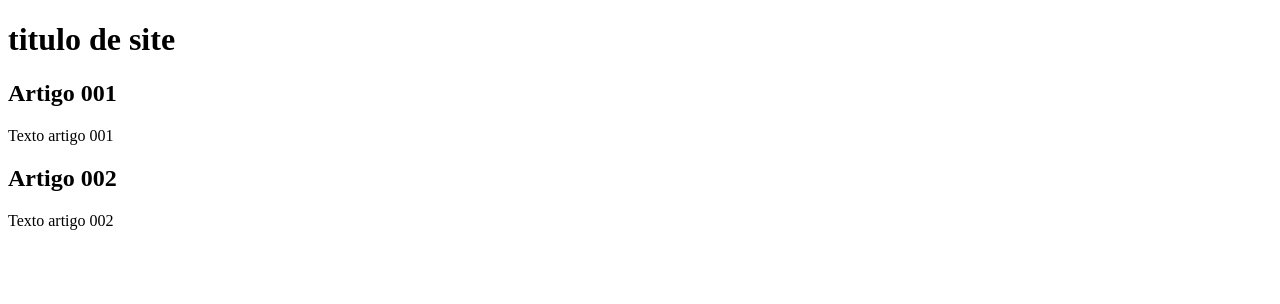
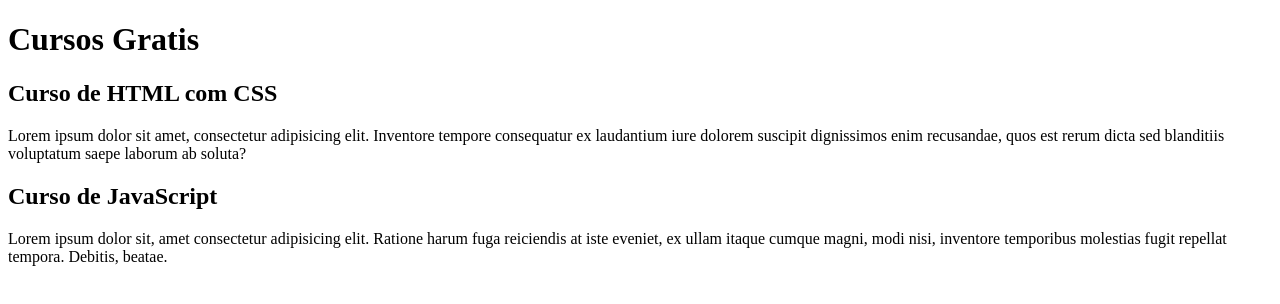
Before and after one commit to RodrigoCarnevali/projeto-site01, a plain HTML site: page index.html in a window 1280 px wide. Drawn offline with Linux system fonts and the light colour scheme.

Commit message:
Comecei a escrever conteudo
2º commit index modificado no branch(linha) -> conteudo , este commit sera para essa linha.

```diff
--- a/index.html
+++ b/index.html
@@ -3,20 +3,20 @@
 <head>
     <meta charset="UTF-8">
     <meta name="viewport" content="width=device-width, initial-scale=1.0">
-    <title>titulo do site</title>
+    <title>Titulo do site</title>
 </head>
 <body>
 	<main>
 		<header>
-			<h1>titulo de site</h1>
+			<h1>Cursos Gratis</h1>
 		</header>
 		<article>
-			<h2>Artigo 001</h2>
-			<p>Texto artigo 001</p>
+			<h2>Curso de HTML com CSS</h2>
+			<p>Lorem ipsum dolor sit amet, consectetur adipisicing elit. Inventore tempore consequatur ex laudantium iure dolorem suscipit dignissimos enim recusandae, quos est rerum dicta sed blanditiis voluptatum saepe laborum ab soluta?</p>
 		<article>
 		<article>
-			<h2>Artigo 002</h2>
-			<p>Texto artigo 002</p>
+			<h2>Curso de JavaScript</h2>
+			<p>Lorem ipsum dolor sit, amet consectetur adipisicing elit. Ratione harum fuga reiciendis at iste eveniet, ex ullam itaque cumque magni, modi nisi, inventore temporibus molestias fugit repellat tempora. Debitis, beatae.</p>
 		<article>
 	</main>
 </body>
```
